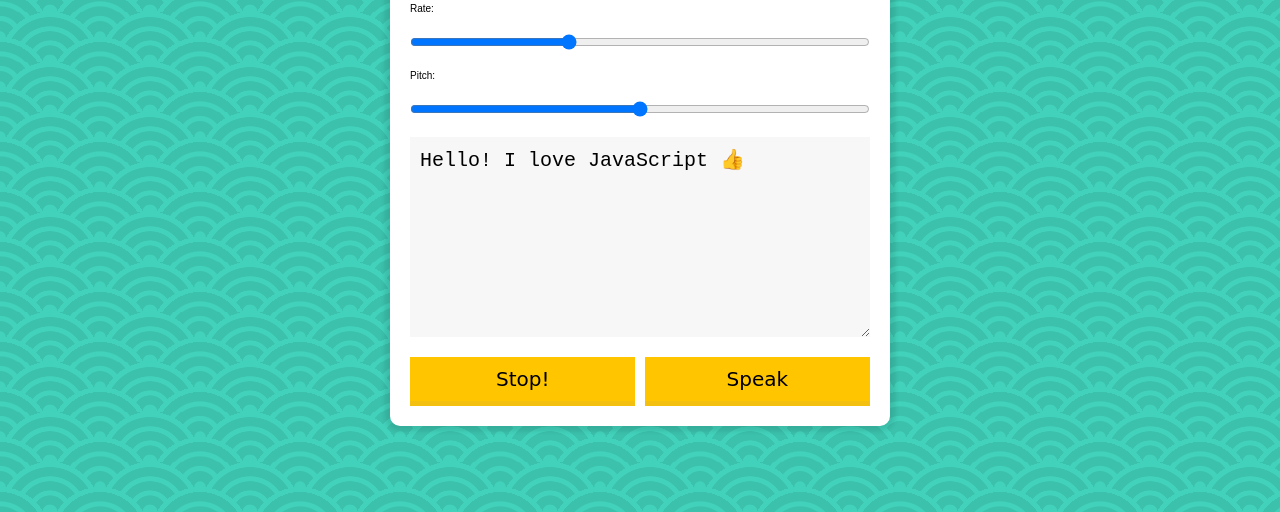
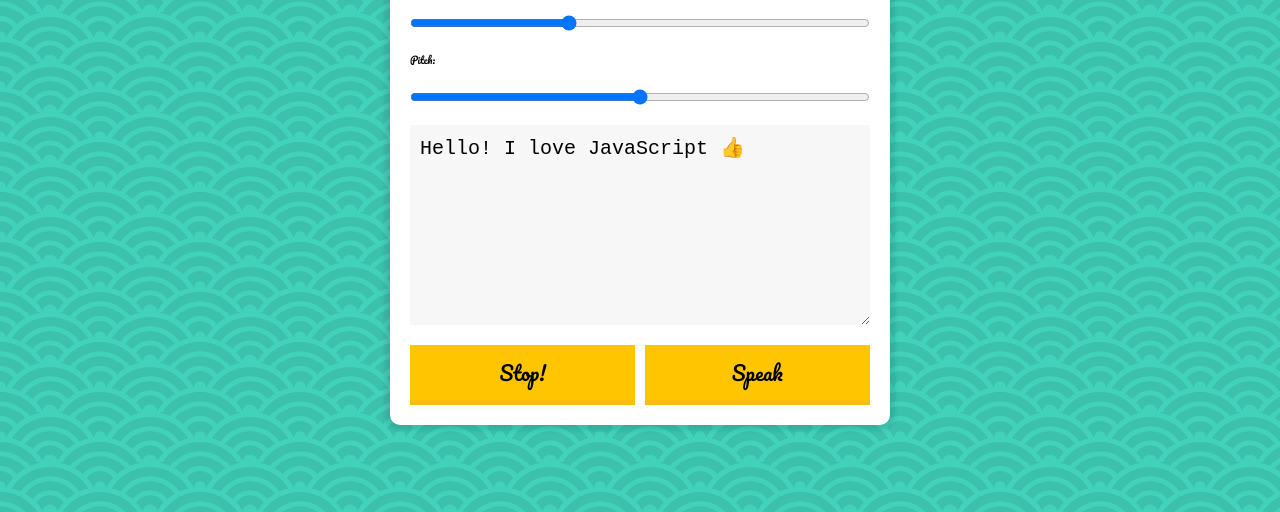
Before and after one commit to HarishRayala/Voiceinator, a plain HTML site: page index.html in a window 1280 px wide. Shown: the part 288-800 px from the top of the page. Drawn offline with Linux system fonts and the light colour scheme.

Commit message:
added css

```diff
--- a/index.css
+++ b/index.css
@@ -10,7 +10,7 @@ html {
   body {
     margin: 0;
     padding: 0;
-    font-family: sans-serif;
+    font-family: 'Pacifico', cursive;
     background-color: #3BC1AC;
     display: flex;
     min-height: 100vh;
--- a/index.html
+++ b/index.html
@@ -1,12 +1,17 @@
 <!DOCTYPE html>
 <html lang="en">
+
 <head>
   <meta charset="UTF-8">
   <meta http-equiv="X-UA-Compatible" content="IE=edge">
   <meta name="viewport" content="width=device-width, initial-scale=1.0">
   <link rel="stylesheet" href="./index.css">
   <title>Voiceinator</title>
+  <style>
+    @import url('https://fonts.googleapis.com/css2?family=Pacifico&display=swap');
+  </style>
 </head>
+
 <body>
   <div class="voiceinator">
 
@@ -73,4 +78,5 @@ stopButton.addEventListener("click", () => {
     window.speechSynthesis.cancel();
   });
 </script>
+
 </html>
```
Lines whose indentation alone changed are shown as unchanged.
